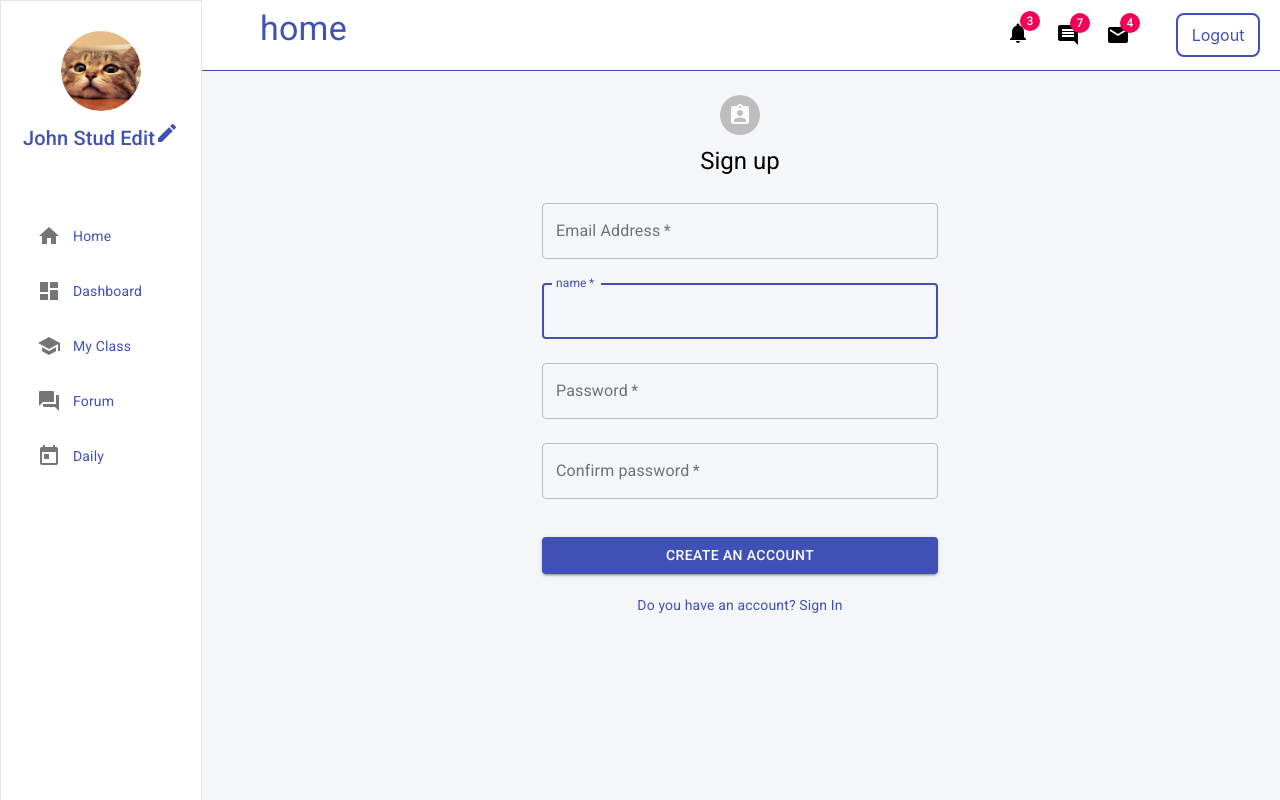
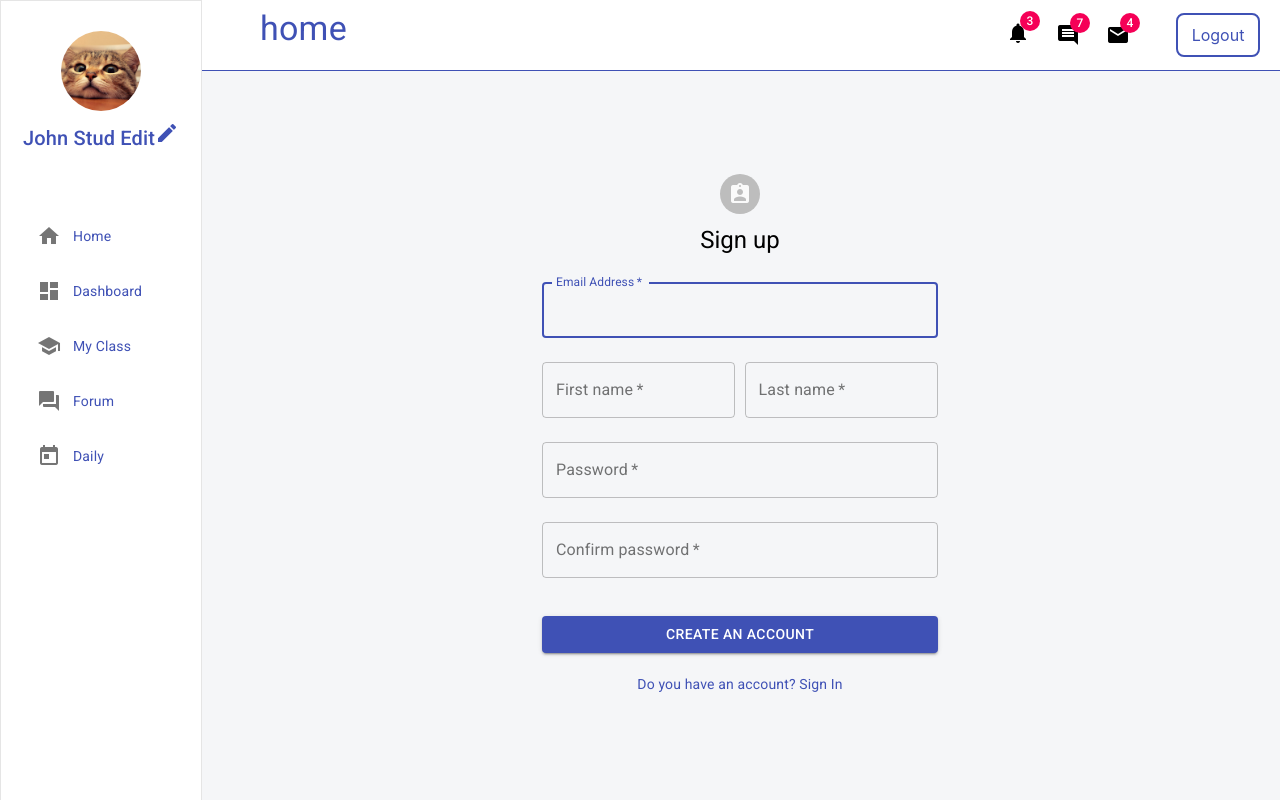
Before and after one commit to WildCodeSchool/2020-11-wns-paris-fantasticfork-projet-front, a React (Create React App) app: page /home in a window 1280 px wide. Built offline with nearby package versions, Linux system fonts and the light colour scheme; no server answers.

Commit message:
sign up available

```diff
--- a/src/App.js
+++ b/src/App.js
@@ -2,7 +2,7 @@ import React from 'react';
 import { Switch, Route } from 'react-router-dom';
 import { ApolloClient, ApolloProvider, InMemoryCache } from '@apollo/client';
 import { Authenticated, Visitor } from './Layouts';
-import RegisterContainer from './Components/Auth/Register';
+import RegisterContainer from './Components/Auth/RegisterContainer';
 import LoginContainer from './Components/Auth/LoginContainer';
 import ArticleContainer from './Components/Forum/ArticleContainer';
 import ArticleList from './Components/Forum/ArticleList';
@@ -21,7 +21,6 @@ function App() {
         <RouteWrapper exact path='/home' component={RegisterContainer} layout={Authenticated} text='home' />
         <RouteWrapper exact path='/register' component={RegisterContainer} layout={Visitor} />
         <RouteWrapper exact path='/login' component={LoginContainer} layout={Visitor} />
-
         <RouteWrapper exact path='/topics' history component={ArticleList} layout={Authenticated} text='Forum' />
         <RouteWrapper path='/topics/:id' component={ArticleContainer} layout={Authenticated} />
       </Switch>
--- a/src/Components/Auth/Register.css
+++ b/src/Components/Auth/Register.css
@@ -14,7 +14,6 @@
 
 .Register_avatar {
   margin: 10px;
-  /* background-color: theme.palette.secondary.main, */
 }
 
 .Register_form {
@@ -22,6 +21,14 @@
   margin-top: 10px;
 }
 
+.Register_name_container {
+  display: flex;
+}
+
 .Register_button {
   margin: 30px 0px 20px !important;
 }
+
+.form_beween_space {
+  width:10px;
+}
--- a/src/Components/Auth/Register.js
+++ b/src/Components/Auth/Register.js
@@ -2,9 +2,25 @@ import React from 'react';
 import { Container, Avatar, Icon, Typography, TextField, Button, Grid, Link } from '@material-ui/core';
 import './Register.css';
 
-export default function Register({ onSubmitHandler }) {
+export default function Register(props) {
+  const {
+    onSubmitHandler,
+    email,
+    onEmailHandler,
+    emailErrorText,
+    password,
+    onPasswordHandler,
+    confirmPassword,
+    onConfirmPasswordHandler,
+    confirmPasswordErrorText,
+    firstname,
+    onFirstnameHandler,
+    lastname,
+    onLastnameHandler,
+  } = props;
+
   return (
-    <div className='Register_container'>
+    <div className='Register_container flex_column'>
       <Container component='main' maxWidth='xs'>
         <div className='Register_box'>
           <Avatar className='Register_avatar'>
@@ -13,61 +29,72 @@ export default function Register({ onSubmitHandler }) {
           <Typography component='h1' variant='h5'>
             Sign up
           </Typography>
-          <form className='Register_form' onSubmit={onSubmitHandler} noValidate>
+
+          <form className='Register_form' onSubmit={(e) => onSubmitHandler(e)} noValidate>
             <TextField
+              id='email'
+              label='Email Address'
+              type='email'
               variant='outlined'
               margin='normal'
               required
               fullWidth
-              id='email'
-              label='Email Address'
-              name='email'
-              autoComplete='email'
               autoFocus
-              type='email'
-              // value={Email}
-              // onChange={onEmailHandler}
+              value={email}
+              onChange={onEmailHandler}
+              error={!!emailErrorText}
+              helperText={emailErrorText}
             />
+
+            <div className='Register_name_container'>
+              <TextField
+                id='firstname'
+                label='First name'
+                type='text'
+                variant='outlined'
+                margin='normal'
+                required
+                value={firstname}
+                onChange={onFirstnameHandler}
+              />
+              <div className='form_beween_space' />
+              <TextField
+                id='lastname'
+                label='Last name'
+                type='text'
+                variant='outlined'
+                margin='normal'
+                required
+                value={lastname}
+                onChange={onLastnameHandler}
+              />
+            </div>
+
             <TextField
+              label='Password'
+              type='password'
+              id='password'
               variant='outlined'
               margin='normal'
               required
               fullWidth
-              id='name'
-              label='name'
-              name='name'
-              autoComplete='name'
-              autoFocus
-              type='text'
-              // value={Name}
-              // onChange={onNameHandler}
+              value={password}
+              onChange={onPasswordHandler}
             />
             <TextField
+              label='Confirm password'
+              type='password'
+              id='confirmed-password'
               variant='outlined'
               margin='normal'
               required
               fullWidth
-              name='password'
-              label='Password'
-              type='password'
-              id='password'
-              autoComplete='current-password'
-              // value={Password}
-              // onChange={onPasswordHandler}
+              value={confirmPassword}
+              onChange={onConfirmPasswordHandler}
+              error={!!confirmPasswordErrorText}
+              helperText={confirmPasswordErrorText}
             />
-            <TextField
-              variant='outlined'
-              margin='normal'
-              required
-              fullWidth
-              name='confirmed-password'
-              label='Confirm password'
-              type='password'
-              id='confirmed-password'
-              autoComplete='confirmed-password'
-              // value={ConfirmPassword}
-              // onChange={onConfirmPasswordHandler}
-            />
+
             <Button type='submit' fullWidth variant='contained' color='primary' className='Register_button'>
               Create an account
             </Button>
--- a/src/Components/Auth/RegisterContainer.js
+++ b/src/Components/Auth/RegisterContainer.js
@@ -5,9 +5,12 @@ import Register from './Register';
 
 export default function RegisterContainer({ history }) {
   const [registerUser] = useMutation(REGISTER_USER);
+
   const [email, setEmail] = useState('');
+  const [emailErrorText, setEmailErrorText] = useState('');
   const [password, setPassword] = useState('');
-  const [ConfirmPassword, setConfirmPassword] = useState('');
+  const [confirmPassword, setConfirmPassword] = useState('');
+  const [confirmPasswordErrorText, setConfirmPasswordErrorText] = useState('');
   const [firstname, setFirstname] = useState('');
   const [lastname, setLastname] = useState('');
 
@@ -27,28 +30,42 @@ export default function RegisterContainer({ history }) {
     setLastname(e.currentTarget.value);
   };
 
+  const validMail = (_email) => {
+    const regex = RegExp(/^[a-zA-Z0-9.!#$%&’*+/=?^_`{|}~-]+@[a-zA-Z0-9-]+(?:\.[a-zA-Z0-9-]+)*$/);
+    const valid = regex.test(_email);
+
+    return valid;
+  };
+
   const onSubmitHandler = async (e) => {
     e.preventDefault();
 
-    // if (password !== ConfirmPassword) {
-    //   need to send an error 'Password does not match'
-    // }
+    if (!validMail(email)) {
+      setEmailErrorText('Email address is not valid');
+      return null;
+    }
+
+    if (password !== confirmPassword) {
+      setConfirmPasswordErrorText('Passwords are not matched');
+      return null;
+    }
 
     // res.success ? props.history.push('/login') : alert('Failed to sign up')
 
     try {
-      const response = await registerUser({
-        email,
-        password,
-        firstname,
-        lastname,
+      await registerUser({
+        variables: {
+          email,
+          password,
+          firstname,
+          lastname,
+        },
       });
 
-      // eslint-disable-next-line no-console
-      console.log(response);
       history.push('/');
     } catch (err) {
-      // console.log(err);
+      // eslint-disable-next-line no-console
+      console.log(err);
       history.push('/login');
     }
   };
@@ -57,15 +74,17 @@ export default function RegisterContainer({ history }) {
     <Register
       onSubmitHandler={(e) => onSubmitHandler(e)}
       email={email}
-      setEmail={(e) => onEmailHandler(e)}
+      onEmailHandler={(e) => onEmailHandler(e)}
+      emailErrorText={emailErrorText}
       password={password}
-      setPassword={(e) => onPasswordHandler(e)}
-      ConfirmPassword={ConfirmPassword}
-      setConfirmPassword={(e) => onConfirmPasswordHandler(e)}
+      onPasswordHandler={(e) => onPasswordHandler(e)}
+      confirmPassword={confirmPassword}
+      onConfirmPasswordHandler={(e) => onConfirmPasswordHandler(e)}
+      confirmPasswordErrorText={confirmPasswordErrorText}
       firstname={firstname}
-      setFirstname={(e) => onFirstnameHandler(e)}
+      onFirstnameHandler={(e) => onFirstnameHandler(e)}
       lastname={lastname}
-      setLastname={(e) => onLastnameHandler(e)}
+      onLastnameHandler={(e) => onLastnameHandler(e)}
     />
   );
 }
```
